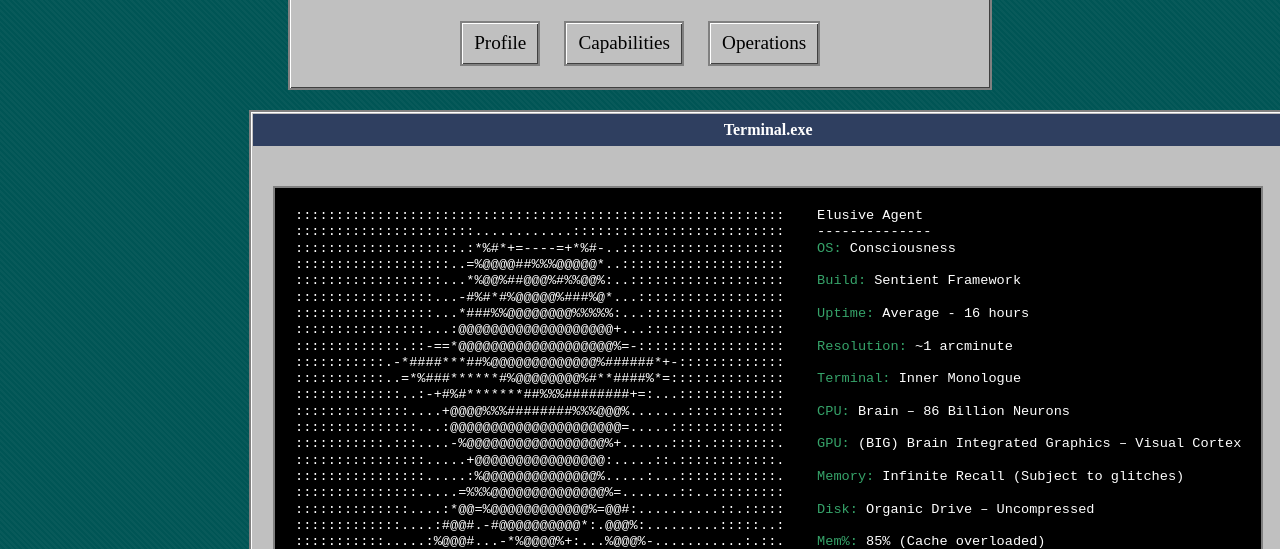
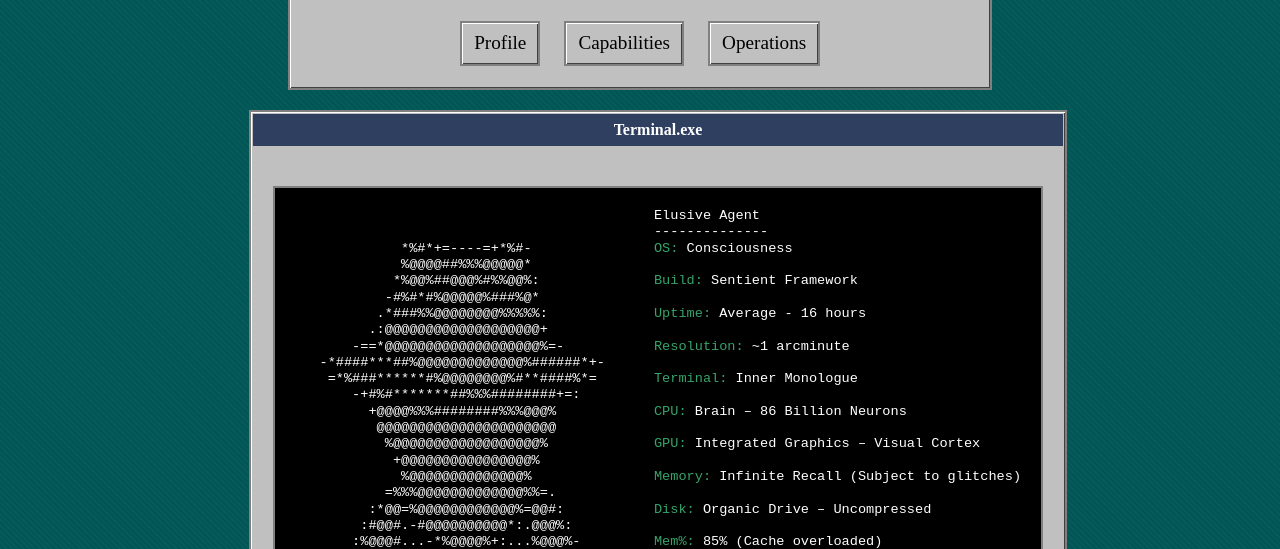
Before and after one commit to Elusive-Agent/Elusive-Agent, a plain HTML site: page index.html in a window 1280 px wide. Shown: the part 251-800 px from the top of the page. Drawn offline with nearby package versions, Linux system fonts and the light colour scheme; a web font is replaced by a local one.

Commit message:
Trying to adapt terminal to mobile

```diff
--- a/index.html
+++ b/index.html
@@ -72,35 +72,33 @@
                                 <div class="terminal-text">
                                     <div class="terminal-scroll">
                                         <pre class="ascii-art">
-::::::::::::::::::::::::::::::::::::::::::::::::::::::::::::	Elusive Agent
-::::::::::::::::::::::............::::::::::::::::::::::::::	--------------
-::::::::::::::::::::.:*%#*+=----=+*%#-..::::::::::::::::::::	<span class="terminal-label">OS:</span> Consciousness
-:::::::::::::::::::..=%@@@@##%%%@@@@@*..::::::::::::::::::::
-::::::::::::::::::...*%@@%##@@@%#%%@@%:..:::::::::::::::::::	<span class="terminal-label">Build:</span> Sentient Framework
-:::::::::::::::::...-#%#*#%@@@@@%###%@*...::::::::::::::::::
-:::::::::::::::::...*###%%@@@@@@@@%%%%%:...:::::::::::::::::	<span class="terminal-label">Uptime:</span> Average - 16 hours
-::::::::::::::::...:@@@@@@@@@@@@@@@@@@@+...:::::::::::::::::
-:::::::::::::.::-==*@@@@@@@@@@@@@@@@@@@%=-::::::::::::::::::	<span class="terminal-label">Resolution:</span> ~1 arcminute
-:::::::::::.-*####***##%@@@@@@@@@@@@@%######*+-:::::::::::::
-:::::::::::..=*%###******#%@@@@@@@@%#**####%*=::::::::::::::	<span class="terminal-label">Terminal:</span> Inner Monologue
-:::::::::::::..:-+#%#*******##%%%########+=:...:::::::::::::
-::::::::::::::....+@@@@%%%########%%%@@@%.......::::::::::::	<span class="terminal-label">CPU:</span> Brain – 86 Billion Neurons
-:::::::::::::::...:@@@@@@@@@@@@@@@@@@@@@=.....::::::::::::::
-:::::::::::.:::....-%@@@@@@@@@@@@@@@@@%+......::::.::::::::.	<span class="terminal-label">GPU:</span> (BIG) Brain Integrated Graphics – Visual Cortex
-::::::::::::::::.....+@@@@@@@@@@@@@@@@:.....::.::::::::::::.
-::::::::::::::::.....:%@@@@@@@@@@@@@@%.....:...::::::::::::.	<span class="terminal-label">Memory:</span> Infinite Recall (Subject to glitches)
-:::::::::::::::.....=%%%@@@@@@@@@@@@@@%=.......::..:::::::::
-::::::::::::::....:*@@=%@@@@@@@@@@@@%=@@#:..........::.:::::	<span class="terminal-label">Disk:</span> Organic Drive – Uncompressed
-:::::::::::::....:#@@#.-#@@@@@@@@@@*:.@@@%:.........:::::..:
-:::::::::::.....:%@@@#...-*%@@@@%+:...%@@@%-...........:.::.	<span class="terminal-label">Mem%:</span> 85% (Cache overloaded)
-::::::::......:=%@@@@#......+@@=.....:%@@@@%=:..............
-:::::....::=+*#%%@@@@%:....+@@@@-....-@@@@@@%%#+-:..........	<span class="terminal-label">Disk%:</span> 65% (Deep storage fragmented)
-:...:-=+**##%%%%%@@@@@-...++*@@+*=..:=@@@@@@%%%%%%#+=-:.....
--=+*#####%%%@%#%%@@@@@=::=:.:@%..==.:*@@@@@@@@@@%%%%%##*+=-:	<span class="color-block">███</span><span class="color-block-red">███</span><span class="color-block-green">███</span><span class="color-block-yellow">███</span><span class="color-block-blue">███</span><span class="color-block-magenta">███</span><span class="color-block-cyan">███</span><span class="color-block-white">███</span>
-%%%%%%%%%%@@@@@@@@@@@@*--...=@@:..:--#@@@@@@@@@@%%@%%%%%%%%%	<span class="color-block-bright">███</span><span class="color-block-bright-red">███</span><span class="color-block-bright-green">███</span><span class="color-block-bright-yellow">███</span><span class="color-block-bright-blue">███</span><span class="color-block-bright-magenta">███</span><span class="color-block-bright-cyan">███</span><span class="color-block-bright-white">███</span>
-@%%%%%@@@@@@@@@@@@@@@@#:....*@@=....-@@@@@@@@@@@@@@%%%@%%%%%
-@@@@@@@@@@@@@@%%%%@@@@@:....%@@*....+@@@@@@@@@@@@@@@%%@%%@%@
-@@@@@@@@@@@@%%@@@@@@@@@=...:@@@%...:%@@@@@@@@@@@@@@@@%@%%@%@</pre>
+                                            Elusive Agent
+                                            --------------
+             *%#*+=----=+*%#-               <span class="terminal-label">OS:</span> Consciousness
+             %@@@@##%%%@@@@@*
+            *%@@%##@@@%#%%@@%:              <span class="terminal-label">Build:</span> Sentient Framework
+           -#%#*#%@@@@@%###%@*
+          .*###%%@@@@@@@@%%%%%:             <span class="terminal-label">Uptime:</span> Average - 16 hours
+         .:@@@@@@@@@@@@@@@@@@@+
+       -==*@@@@@@@@@@@@@@@@@@@%=-           <span class="terminal-label">Resolution:</span> ~1 arcminute
+   -*####***##%@@@@@@@@@@@@@%######*+-
+    =*%###******#%@@@@@@@@%#**####%*=       <span class="terminal-label">Terminal:</span> Inner Monologue
+       -+#%#*******##%%%########+=:
+         +@@@@%%%########%%%@@@%            <span class="terminal-label">CPU:</span> Brain – 86 Billion Neurons
+          @@@@@@@@@@@@@@@@@@@@@@
+           %@@@@@@@@@@@@@@@@@@%             <span class="terminal-label">GPU:</span> Integrated Graphics – Visual Cortex
+            +@@@@@@@@@@@@@@@@%
+             %@@@@@@@@@@@@@@%               <span class="terminal-label">Memory:</span> Infinite Recall (Subject to glitches)
+           =%%%@@@@@@@@@@@@@%%=.
+         :*@@=%@@@@@@@@@@@@%=@@#:           <span class="terminal-label">Disk:</span> Organic Drive – Uncompressed
+        :#@@#.-#@@@@@@@@@@*:.@@@%:
+       :%@@@#...-*%@@@@%+:...%@@@%-         <span class="terminal-label">Mem%:</span> 85% (Cache overloaded)
+     :=%@@@@#......+@@=.....:%@@@@%=:
+   +*#%%@@@@%:....+@@@@-....-@@@@@@%%#+     <span class="terminal-label">Disk%:</span> 65% (Deep storage fragmented)
+*##%%%%%@@@@@-...++*@@+*=..:=@@@@@@%%%%%
+%%%@%#%%@@@@@=::=:.:@%..==.:*@@@@@@@@@@%%%  <span class="color-block">███</span><span class="color-block-red">███</span><span class="color-block-green">███</span><span class="color-block-yellow">███</span><span class="color-block-blue">███</span><span class="color-block-magenta">███</span><span class="color-block-cyan">███</span><span class="color-block-white">███</span>
+%@@@@@@@@@@@@*--...=@@:..:--#@@@@@@@@@@%%@  <span class="color-block-bright">███</span><span class="color-block-bright-red">███</span><span class="color-block-bright-green">███</span><span class="color-block-bright-yellow">███</span><span class="color-block-bright-blue">███</span><span class="color-block-bright-magenta">███</span><span class="color-block-bright-cyan">███</span><span class="color-block-bright-white">███</span>
+</pre>
                                     </div>
                                 </div>
                             </div>
```
